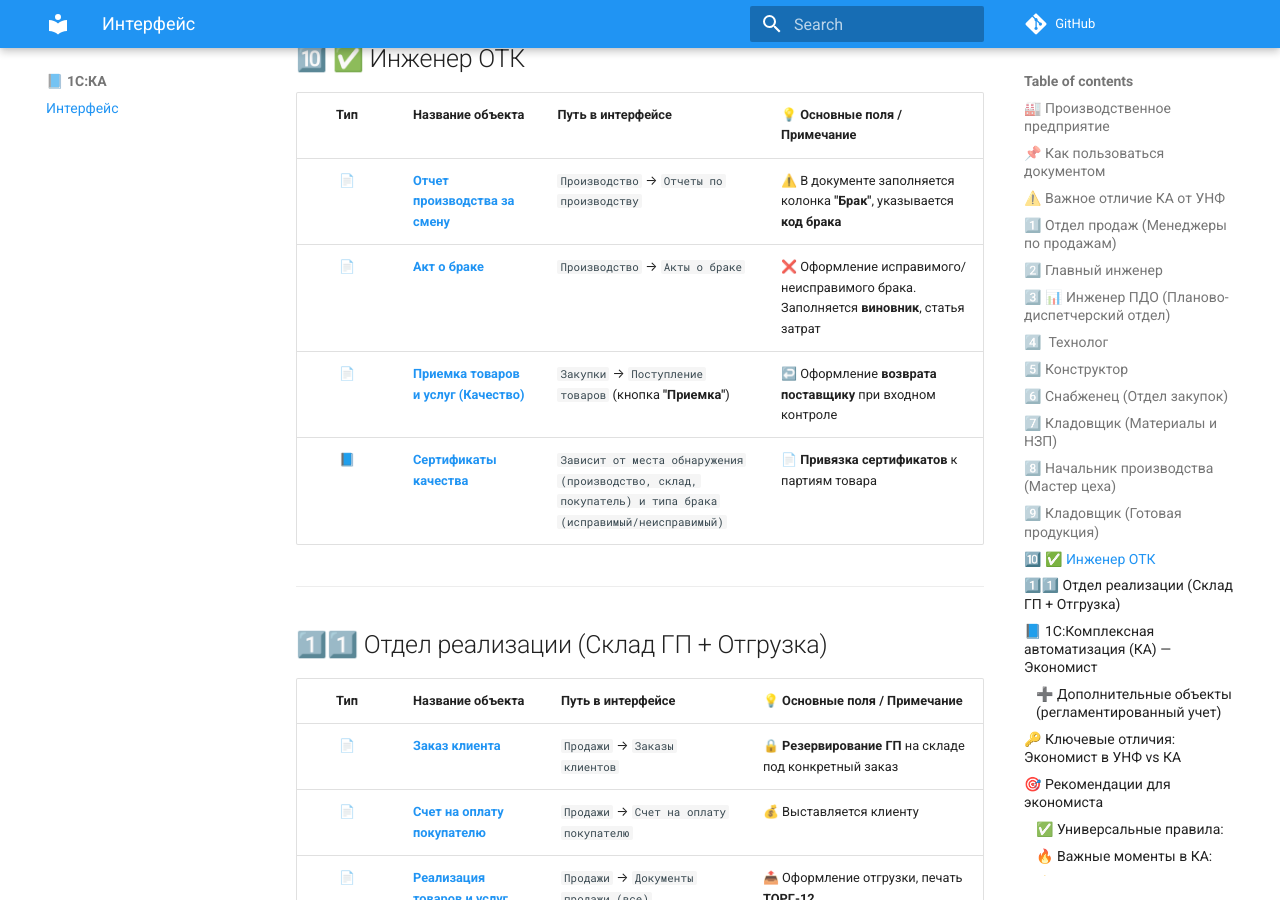
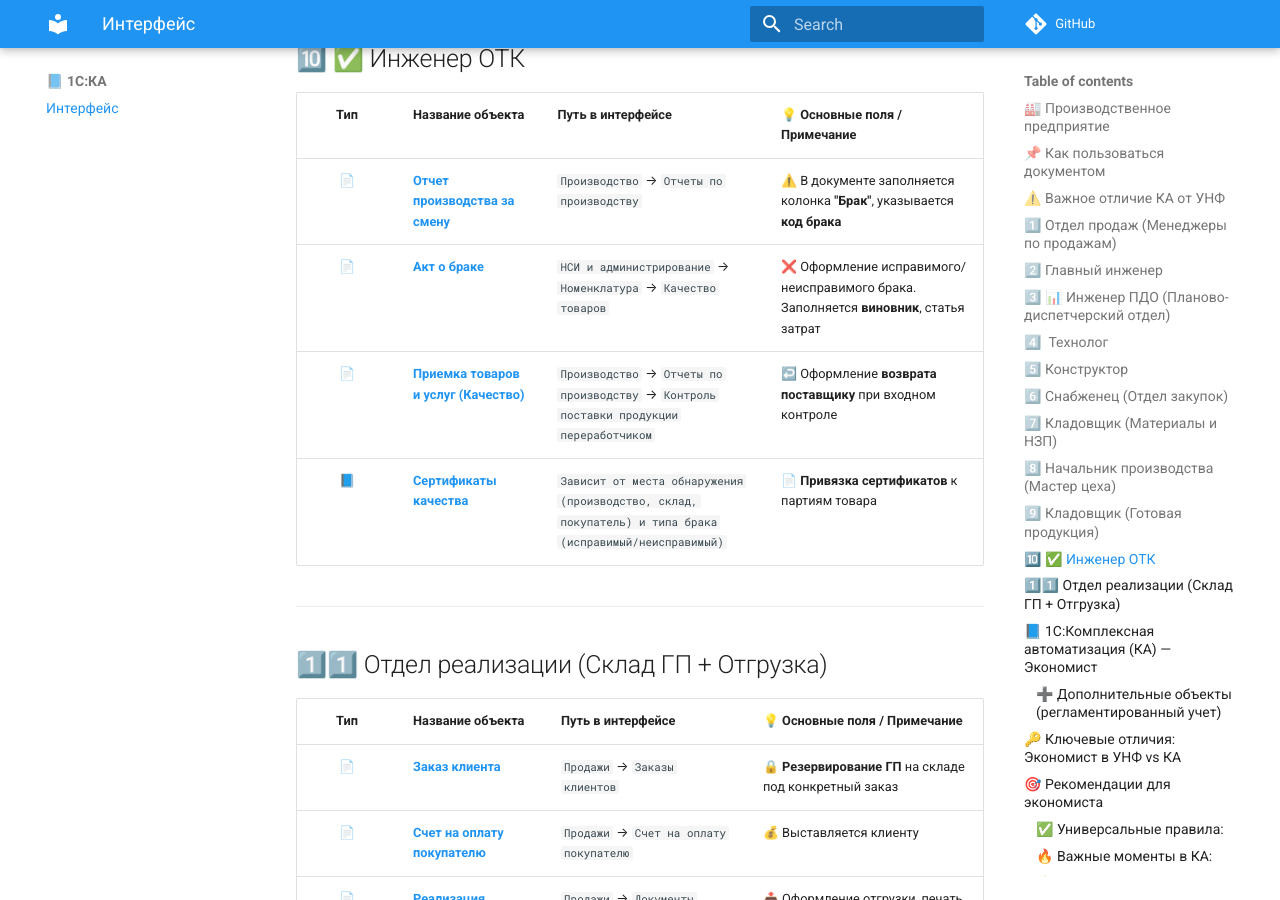
Before and after one commit to andrzejabramov/integration_1c_unf, an MkDocs documentation site: the page built from docs/1c_ka/interface_ka.md, in a window 1280 px wide and 900 px high, scrolled down 6010 px. Built offline with MkDocs 1.6.1 and Material for MkDocs 9.7.7, drawn with Linux system fonts in a browser that asks for light colours; comment, search, counter and statistics services are not loaded.

Commit message:
chore: добавлены и сжаты недостающие скриншоты для КА

```diff
--- a/docs/1c_ka/interface_ka.md
+++ b/docs/1c_ka/interface_ka.md
@@ -130,8 +130,8 @@
 | Тип | Название объекта                                           | Путь в интерфейсе                                                                                       | 💡 Основные поля / Примечание |
 |:---:|------------------------------------------------------------|---------------------------------------------------------------------------------------------------------|-------------------------------|
 | 📄 | [**Отчет производства за смену**](../img/ka/10_1.png)        | `Производство` → `Отчеты по производству`                                                               | ⚠️ В документе заполняется колонка **"Брак"**, указывается **код брака** |
-| 📄 | [**Акт о браке**](../img/ka/10_2.png)                        | `Производство` → `Акты о браке`                                                                         | ❌ Оформление исправимого/неисправимого брака. Заполняется **виновник**, статья затрат |
-| 📄 | [**Приемка товаров и услуг (Качество)**](../img/ka/10_3.png) | `Закупки` → `Поступление товаров` (кнопка **"Приемка"**)                                                | ↩️ Оформление **возврата поставщику** при входном контроле |
+| 📄 | [**Акт о браке**](../img/ka/10_2.png)                        | `НСИ и администрирование` → `Номенклатура` → `Качество товаров`                                         | ❌ Оформление исправимого/неисправимого брака. Заполняется **виновник**, статья затрат |
+| 📄 | [**Приемка товаров и услуг (Качество)**](../img/ka/10_3.png) | `Производство` → `Отчеты по производству`  → `Контроль поставки продукции переработчиком`               | ↩️ Оформление **возврата поставщику** при входном контроле |
 | 📘 | [**Сертификаты качества**](../img/ka/10_4.png)               | `Зависит от места обнаружения (производство, склад, покупатель) и типа брака (исправимый/неисправимый)` | 📄 **Привязка сертификатов** к партиям товара |
 
 ---
```
Also changed, not shown: docs/1c_unf/interface_unf.md (+4 -4 lines), docs/img/ka/10_2.png (added), docs/img/ka/10_3.png (added), docs/img/ka/11_3.png (added).
